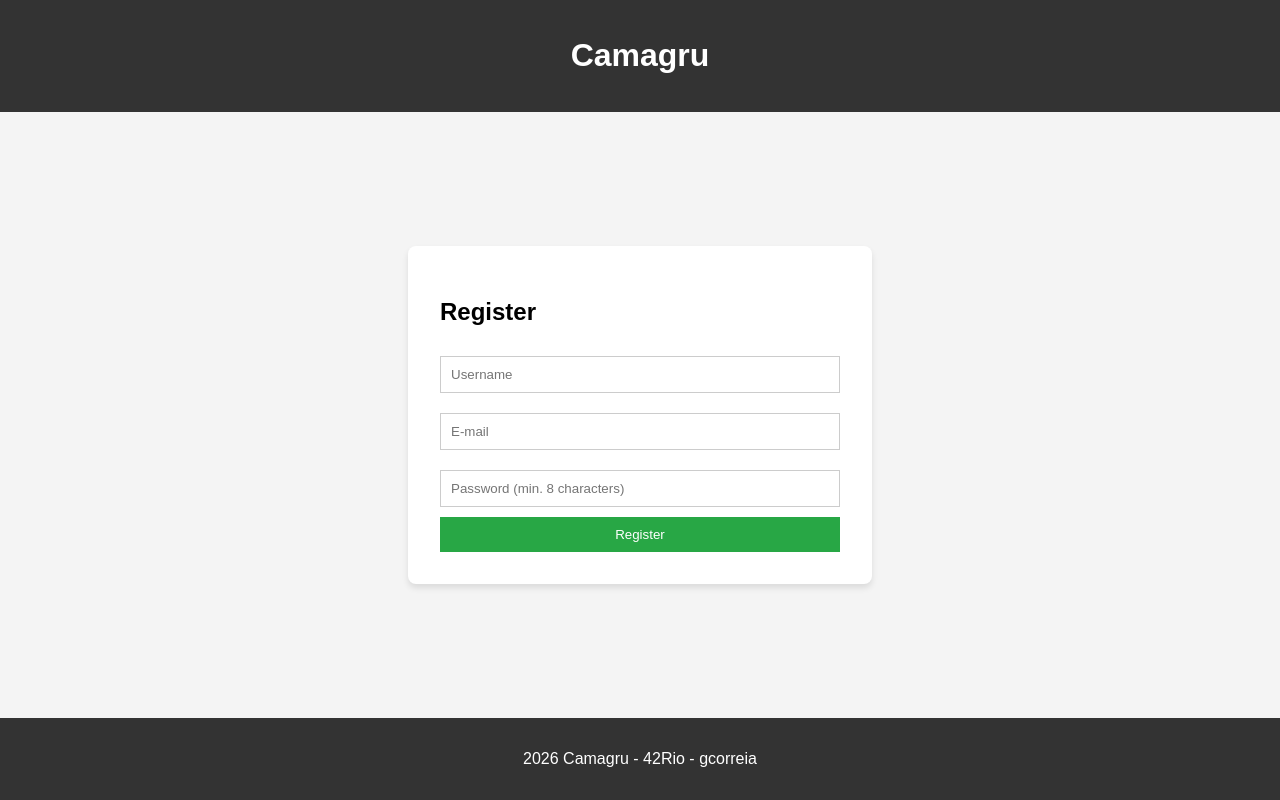
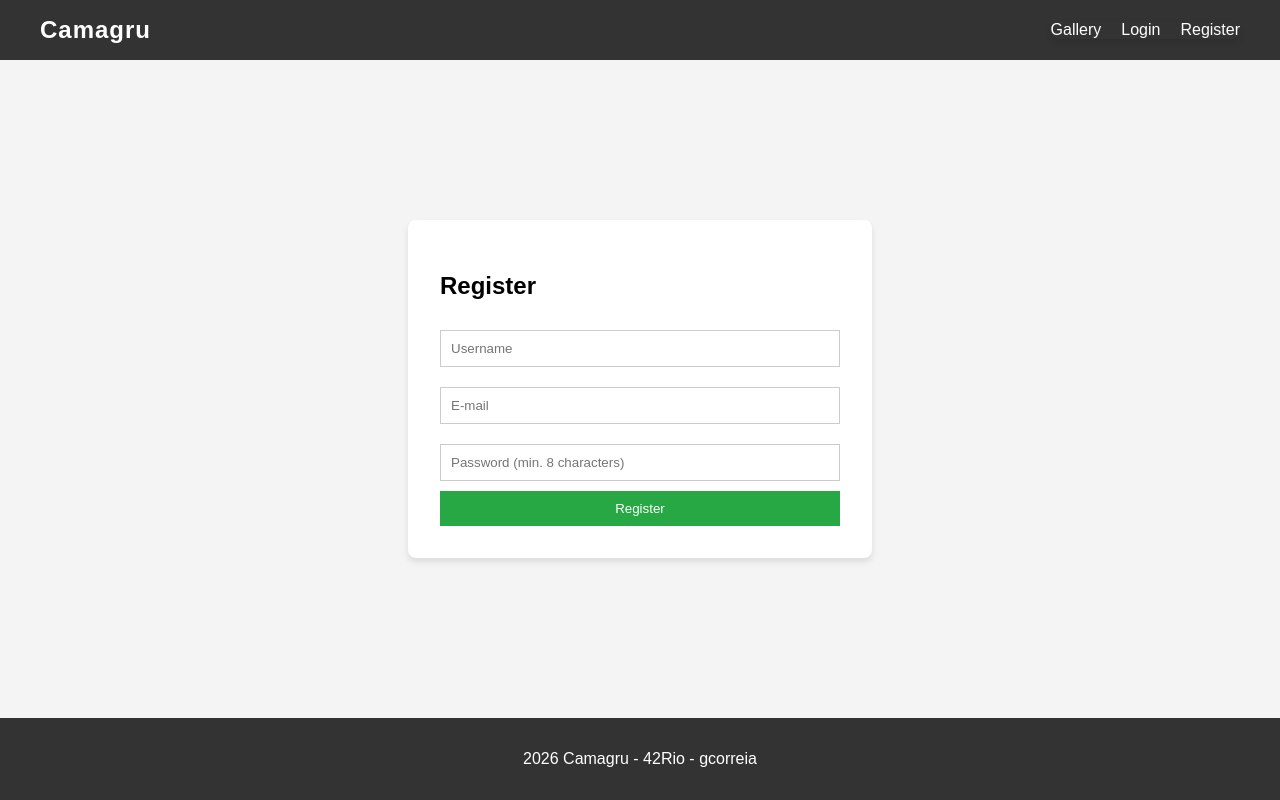
Before and after one commit to gabrielclcardoso/web1, a PHP site: page /register.php in a window 1280 px wide. Run offline with PHP 8.4, Linux system fonts and the light colour scheme.

Commit message:
feat: take header and footer to own file

```diff
--- /dev/null
+++ b/srcs/includes/footer.php
@@ -0,0 +1,6 @@
+</main>
+    <footer>
+        <p>2026 Camagru - 42Rio - gcorreia</p>
+    </footer>
+</body>
+</html>
--- /dev/null
+++ b/srcs/includes/header.php
@@ -0,0 +1,28 @@
+<?php session_start(); ?>
+
+<!DOCTYPE html>
+<html lang="en-us">
+<head>
+    <meta charset="UTF-8">
+    <meta name="viewport" content="width=device-width, initial-scale=1.0">
+    <title><?php echo $page_title ?? 'Camagru'; ?></title>
+    <link rel="stylesheet" href="public/css/style.css">
+</head>
+<body>
+    <header>
+        <nav>
+            <a class="logo" href="index.php">Camagru</a>
+            <div class="nav-links">
+                <a href="index.php">Gallery</a>
+                <?php if (isset($_SESSION['user_id'])): ?>
+                    <a href="editor.php">Editor</a>
+                    <a href="profile.php">Profile</a>
+                    <a href="logout.php">Logout</a>
+                <?php else: ?>
+                    <a href="login.php">Login</a>
+                    <a href="register.php">Register</a>
+                <?php endif; ?>
+            </div>
+        </nav>
+    </header>
+    <main>
--- a/srcs/public/css/style.css
+++ b/srcs/public/css/style.css
@@ -12,6 +12,14 @@ footer {
   color: white;
   padding: 1rem;
   text-align: center;
+}
+
+nav {
+  display: flex;
+  justify-content: space-between;
+  align-items: center;
+  max-width: 1200px;
+  margin: 0 auto;
 }
 
 main {
@@ -31,7 +39,6 @@ input {
 }
 
 div {
-  padding: 2rem;
   border-radius: 8px;
   box-shadow: 0 4px 6px rgba(0, 0, 0, 0.1);
 }
@@ -54,6 +61,7 @@ div {
 }
 
 .form-container {
+  padding: 2rem;
   background: white;
   width: 100%;
   max-width: 400px;
@@ -91,7 +99,54 @@ div {
   border: none;
   cursor: pointer;
 }
+
+.nav-links {
+  display: flex;
+  gap: 20px;
+  align-items: center;
+}
+
+.nav-links a {
+  color: #ffffff;
+  text-decoration: none;
+  font-size: 1rem;
+  transition: color 0.3s ease;
+}
+
+.nav-links a:hover {
+  color: #fff;
+  text-decoration: underline;
+}
+
+.logo {
+  font-size: 1.5rem;
+  font-weight: bold;
+  color: #fff;
+  text-decoration: none;
+  letter-spacing: 1px;
+}
+
+.logo:hover {
+  color: #007bff;
+}
+
 @media (max-width: 600px) {
+  nav {
+    flex-direction: column;
+    gap: 15px;
+    text-align: center;
+  }
+
+  .nav-links {
+    flex-wrap: wrap;
+    justify-content: center;
+    gap: 10px;
+  }
+
+  .nav-links a {
+    font-size: 0.9rem;
+  }
+
   .form-container {
     margin: 10px;
   }
--- a/srcs/register.php
+++ b/srcs/register.php
@@ -1,4 +1,6 @@
 <?php
+$page_title = 'Camagru - Register';
+require_once 'includes/header.php';
 require_once 'utils/User.php';
 require_once 'utils/Email.php';
 $message = "";
@@ -33,20 +35,7 @@ if ($_SERVER['REQUEST_METHOD'] === 'POST') {
 }
 ?>
 
-<!DOCTYPE html>
-<html lang="us-en">
-<head>
-    <meta charset="UTF-8">
-    <meta name="viewport" content="width=device-width, initial-scale=1.0"> <title>Registro - Camagru</title>
-    <link rel="stylesheet" href="public/css/style.css">
-</head>
-<body>
 
-    <header>
-        <h1>Camagru</h1>
-    </header>
-
-    <main>
 <div class="form-container">
     <h2>Register</h2>
 
@@ -64,11 +53,7 @@ if ($_SERVER['REQUEST_METHOD'] === 'POST') {
     </form>
 
 </div>
-    </main>
 
-    <footer>
-        <p>2026 Camagru - 42Rio - gcorreia</p>
-    </footer>
-
-</body>
-</html>
+<?php
+require_once 'includes/footer.php';
+?>
```
Also changed, not shown: srcs/activate.php (+6 -21 lines), srcs/index.php (+9 -27 lines). Lines whose indentation alone changed are shown as unchanged.
